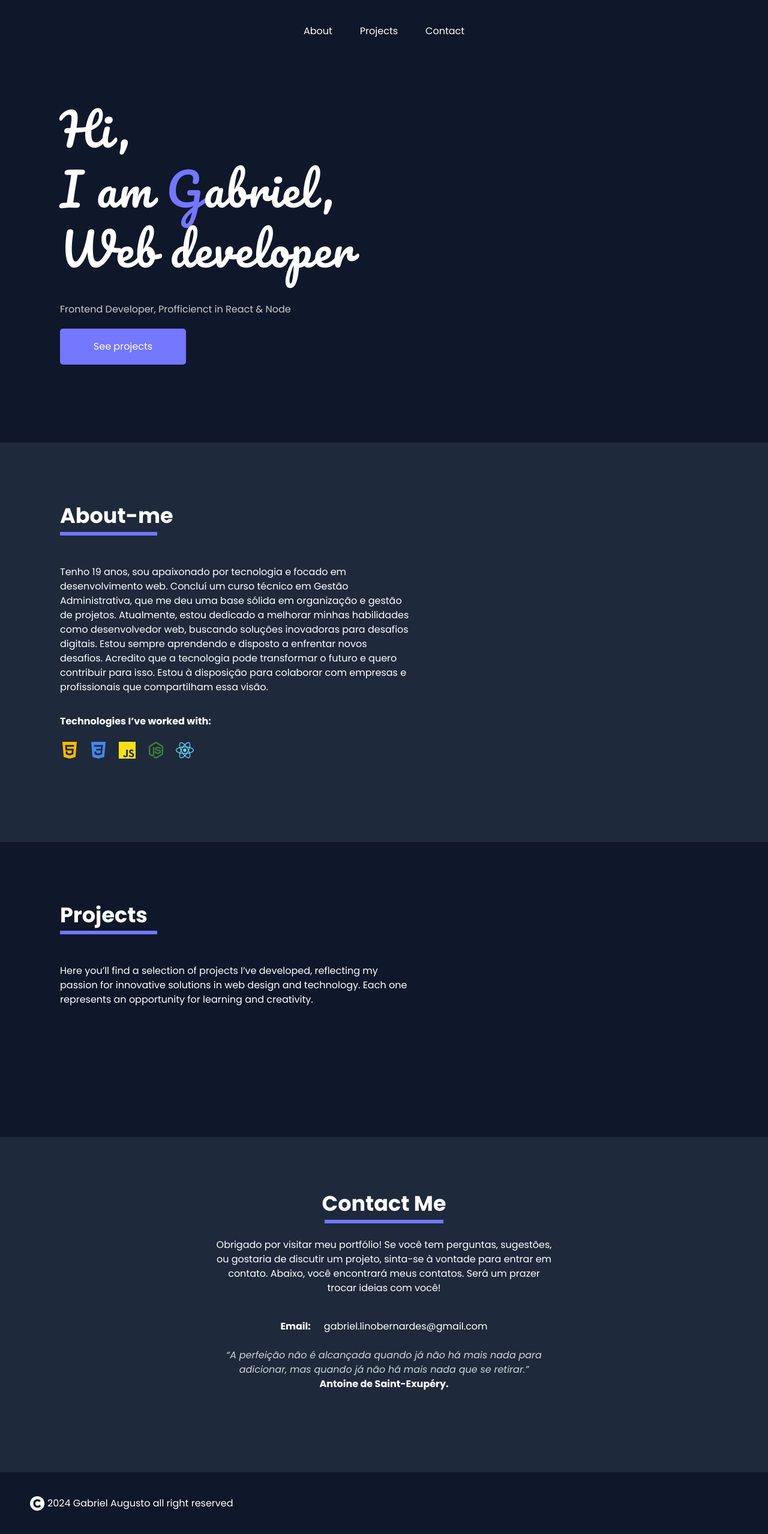
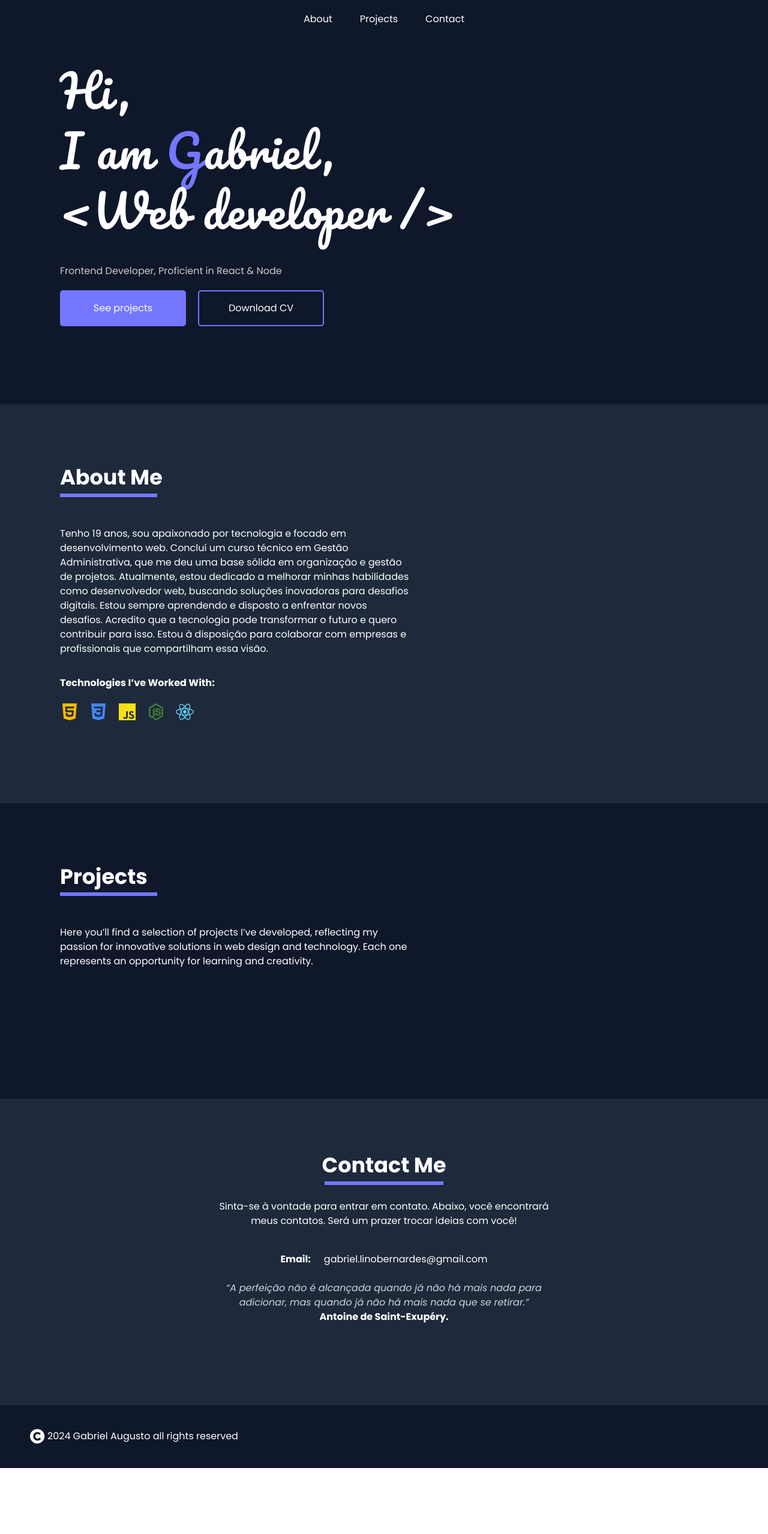
Before and after one commit to GabrielAugustoBer/port, a React (Vite) app: page / in a window 1280 px wide. Shown: the whole page at 60% size. After the commit the page ends 2448 px from the top, so only its background shows below. Built offline with nearby package versions, Linux system fonts and the light colour scheme.

Commit message:
add comentarios e modal

```diff
--- a/src/App.tsx
+++ b/src/App.tsx
@@ -1,4 +1,6 @@
-import  { AboutMe }  from "@/components/page/aboutMe"
+import { NavBar } from "./components/page/navbar"
+import { Home } from "@/components/page/home"
+import { AboutMe } from "@/components/page/aboutMe"
 import { Projects } from "@/components/page/projects"
 import { ContactMe } from "@/components/page/contactMe"
 import { Footer } from "@/components/page/footer"
@@ -6,42 +8,8 @@ import { Footer } from "@/components/page/footer"
 export function App() {
   return (
     <>
-      <div className="bg-[#0F172A]">
-        <div className="flex justify-center scroll-smooth">
-          <ul className="pt-[40px] flex gap-[46px] text-white">
-            <a href="#aboutMe">
-              <li>About</li>
-            </a>
-            <a href="#projects">
-              <li>Projects</li>
-            </a>
-            <a href="">
-              <li>Contact</li>
-            </a>
-          </ul>
-        </div>
-      </div>
-      <div className="bg-[#0F172A] pb-[130px] pt-[100px]">
-        <div className="ml-[100px]">
-          <div className="text-[75px] leading-[100px]">
-            <h1 className="text-white font-pacifico tracking-wide">
-              Hi,
-              <br />I am <span className="text-[#7477FF]">G</span>abriel,
-              <br />
-              Web developer
-            </h1>
-          </div>
-          <h2 className="text-[16px] pt-[40px] text-[#CCCCCC] pb-[20px]">
-            Frontend Developer, Profficienct in React & Node
-          </h2>
-          <button
-            type="button"
-            className="font-poppins bg-[#7477FF] w-[210px] h-[60px] rounded-[5px] text-center text-white"
-          >
-            See projects
-          </button>
-        </div>
-      </div>
+      <NavBar />
+      <Home />
       <AboutMe />
       <Projects />
       <ContactMe />
--- a/src/components/page/aboutMe.tsx
+++ b/src/components/page/aboutMe.tsx
@@ -3,12 +3,18 @@ import { Separator } from "@/components/ui/separator"
 export function AboutMe() {
   return (
     <>
+      {/* Container principal para a seção About Me */}
       <div className="bg-[#1E293B]" id="aboutMe">
         <div className="ml-[100px]">
+          {/* Título da seção */}
           <h1 className="pt-[96px] font-bold text-[35px] text-white">
-              About-me
+            About Me
           </h1>
+
+          {/* Separador */}
           <Separator className="w-[162px] h-[6px] bg-[#7477FF]" />
+
+          {/* Descrição pessoal */}
           <p className="pt-[49px] text-white w-[584px] text-[16px]">
             Tenho 19 anos, sou apaixonado por tecnologia e focado em
             desenvolvimento web. Concluí um curso técnico em Gestão
@@ -16,14 +22,17 @@ export function AboutMe() {
             de projetos. Atualmente, estou dedicado a melhorar minhas
             habilidades como desenvolvedor web, buscando soluções inovadoras
             para desafios digitais. Estou sempre aprendendo e disposto a
-              enfrentar novos desafios. Acredito que a tecnologia pode
-              transformar o futuro e quero contribuir para isso. Estou à
-              disposição para colaborar com empresas e profissionais que
-              compartilham essa visão.
+            enfrentar novos desafios. Acredito que a tecnologia pode transformar
+            o futuro e quero contribuir para isso. Estou à disposição para
+            colaborar com empresas e profissionais que compartilham essa visão.
           </p>
+
+          {/* Título para as tecnologias */}
           <h2 className="pt-[33px] font-bold text-white">
-              Technologies I’ve worked with:
+            Technologies I’ve Worked With:
           </h2>
+
+          {/* Ícones das tecnologias */}
           <div className="pt-5 flex gap-4 pb-[130px]">
             <div className="text-[#fcba03] transition ease-in-out delay-150 hover:-translate-y-2 hover:scale-110 duration-300">
               <ion-icon name="logo-html5" size="large"></ion-icon>
--- a/src/components/page/contactMe.tsx
+++ b/src/components/page/contactMe.tsx
@@ -3,25 +3,33 @@ import { Separator } from "@/components/ui/separator"
 export function ContactMe() {
   return (
     <>
+      {/* Container principal para a seção de contato */}
       <div className="pt-[85px] bg-[#1E293B] grid justify-center pb-[135px]">
+        {/* Título da seção */}
         <h1 className="font-bold text-[35px] text-white text-center">
           Contact Me
         </h1>
+
+        {/* Separador */}
         <div className="flex justify-center">
           <Separator className="w-[198px] h-[6px] bg-[#7477FF]" />
         </div>
+
+        {/* Descrição */}
         <p className="w-[568px] pt-[24px] text-center text-white">
-            Obrigado por visitar meu portfólio! Se você tem perguntas,
-            sugestões, ou gostaria de discutir um projeto, sinta-se à vontade
-            para entrar em contato. Abaixo, você encontrará meus contatos. Será
-            um prazer trocar ideias com você!
+          Sinta-se à vontade para entrar em contato. Abaixo, você encontrará
+          meus contatos. Será um prazer trocar ideias com você!
         </p>
+
+        {/* Informações de contato */}
         <div className="flex justify-center">
           <h2 className="pt-[40px] text-white">
             <span className="font-bold pr-[22px]">Email:</span>
             gabriel.linobernardes@gmail.com
           </h2>
         </div>
+
+        {/* Citação */}
         <p className="w-[568px] pt-[24px] text-center text-gray-300 italic">
           “A perfeição não é alcançada quando já não há mais nada para
           adicionar, mas quando já não há mais nada que se retirar.” <br />
--- a/src/components/page/footer.tsx
+++ b/src/components/page/footer.tsx
@@ -3,12 +3,17 @@ import copy from "@/assets/copyright.svg"
 export function Footer() {
   return (
     <>
+      {/* Container principal do Footer */}
       <div className="bg-[#0F172A]">
+        {/* Espaçamento e estrutura do conteúdo */}
         <div className="pt-[40px] pb-[40px] ml-[50px] flex">
           <div className="flex gap-[4px]">
+            {/* Ícone de copyright */}
             <img src={copy} alt="copyright" />
+
+            {/* Texto do copyright */}
             <h2 className="text-white">
-                2024 Gabriel Augusto all right reserved
+              2024 Gabriel Augusto all rights reserved
             </h2>
           </div>
         </div>
--- /dev/null
+++ b/src/components/page/home.tsx
@@ -0,0 +1,76 @@
+import { useState, useEffect } from "react"
+import Modal from "./modal"
+
+export function Home() {
+  const [isModalOpen, setIsModalOpen] = useState(false)
+
+  // Função para abrir o modal
+  const handleDownloadClick = () => {
+    setIsModalOpen(true)
+  }
+
+  // Função para confirmar o download
+  const handleConfirmDownload = () => {
+    const url = "/path/to/cv.pdf" // Substitua pelo caminho correto do CV
+    const link = document.createElement("a")
+    link.href = url
+    link.setAttribute("download", "meu-cv.pdf") // Nome do arquivo
+    document.body.appendChild(link)
+    link.click()
+    link.remove()
+
+    // Fecha o modal após o download
+    setIsModalOpen(false)
+  }
+
+  // Efeito para adicionar/remover a classe no body
+  useEffect(() => {
+    if (isModalOpen) {
+      document.body.style.overflow = "hidden" // Desabilita o scroll
+    } else {
+      document.body.style.overflow = "unset" // Habilita o scroll
+    }
+  }, [isModalOpen])
+
+  return (
+    <>
+      <div className="bg-[#0F172A] pb-[130px] pt-[100px]">
+        <div className="ml-[100px]">
+          <div className="text-[75px] leading-[100px]">
+            <h1 className="text-white font-pacifico tracking-wide">
+              Hi,
+              <br />I am <span className="text-[#7477FF]">G</span>abriel,
+              <br />
+              &lt;Web developer /&gt;
+            </h1>
+          </div>
+          <h2 className="text-[16px] pt-[40px] text-[#CCCCCC] pb-[20px]">
+            Frontend Developer, Proficient in React & Node
+          </h2>
+          <div className="flex gap-[20px]">
+            <button
+              type="button"
+              className="font-poppins bg-[#7477FF] w-[210px] h-[60px] rounded-[5px] text-center text-white"
+            >
+              See projects
+            </button>
+            <button
+              type="button"
+              onClick={handleDownloadClick}
+              className="font-poppins w-[210px] h-[60px] rounded-[5px]
+                text-center text-white border-solid border-2 border-[#7477FF]
+                transition ease-in-out delay-150 hover:bg-[#7477FF] duration-300"
+            >
+              Download CV
+            </button>
+          </div>
+        </div>
+      </div>
+      <Modal
+        isOpen={isModalOpen}
+        onClose={() => setIsModalOpen(false)}
+        onConfirm={handleConfirmDownload}
+      />
+    </>
+  )
+}
--- /dev/null
+++ b/src/components/page/modal.tsx
@@ -0,0 +1,42 @@
+interface ModalProps {
+  isOpen: boolean // Estado que determina se o modal está aberto ou não
+  onClose: () => void // Função para fechar o modal
+  onConfirm: () => void // Função chamada ao confirmar a ação (neste caso, baixar o CV)
+}
+
+const Modal: React.FC<ModalProps> = ({ isOpen, onClose, onConfirm }) => {
+  // Se o modal não estiver aberto, não renderiza nada
+  if (!isOpen) return null
+
+  return (
+    <div className="fixed inset-0 flex items-center justify-center bg-black bg-opacity-50">
+      {/* Conteúdo do Modal */}
+      <div className="bg-white p-6 rounded-lg shadow-lg text-center">
+        {/* Título do Modal */}
+        <h2 className="text-lg font-semibold mb-4">Confirmar Download</h2>
+        {/* Mensagem de confirmação */}
+        <p className="mb-6">Você deseja baixar o seu CV?</p>
+
+        {/* Botão para confirmar a ação */}
+        <button
+          type="button"
+          onClick={onConfirm}
+          className="bg-[#7477FF] text-white px-4 py-2 rounded-md mr-4 hover:bg-[#5a5cfb] transition duration-300"
+        >
+          Sim, baixar
+        </button>
+
+        {/* Botão para cancelar a ação */}
+        <button
+          type="button"
+          onClick={onClose}
+          className="bg-gray-300 text-gray-700 px-4 py-2 rounded-md hover:bg-gray-400 transition duration-300"
+        >
+          Cancelar
+        </button>
+      </div>
+    </div>
+  )
+}
+
+export default Modal
--- /dev/null
+++ b/src/components/page/navbar.tsx
@@ -0,0 +1,26 @@
+export function NavBar() {
+  return (
+    <>
+      {/* Container do Navbar, fixo no topo da página */}
+      <div className="bg-[#0F172A] fixed top-0 left-0 w-full z-50">
+        <div className="flex justify-center scroll-smooth">
+          {/* Lista de navegação */}
+          <ul className="pt-[20px] pb-[20px] flex gap-[46px] text-white">
+            {/* Item de navegação para About */}
+            <li>
+              <a href="#aboutMe">About</a>
+            </li>
+            {/* Item de navegação para Projects */}
+            <li>
+              <a href="#projects">Projects</a>
+            </li>
+            {/* Item de navegação para Contact */}
+            <li>
+              <a href="#contact">Contact</a>
+            </li>
+          </ul>
+        </div>
+      </div>
+    </>
+  )
+}
--- a/src/components/page/projects.tsx
+++ b/src/components/page/projects.tsx
@@ -3,12 +3,17 @@ import { Separator } from "@/components/ui/separator"
 export function Projects() {
   return (
     <>
+      {/* Container principal da seção de Projetos */}
       <div className="bg-[#0F172A]" id="projects">
+        {/* Margem à esquerda para conteúdo */}
         <div className="ml-[100px]">
+          {/* Título da seção */}
           <h1 className="pt-[96px] font-bold text-[35px] text-white">
             Projects
           </h1>
+          {/* Separador abaixo do título */}
           <Separator className="w-[162px] h-[6px] bg-[#7477FF]" />
+          {/* Descrição dos projetos */}
           <p className="pt-[49px] text-white w-[584px] text-[16px] pb-[217px]">
             Here you’ll find a selection of projects I’ve developed, reflecting
             my passion for innovative solutions in web design and technology.
```
Lines whose indentation alone changed are shown as unchanged.
